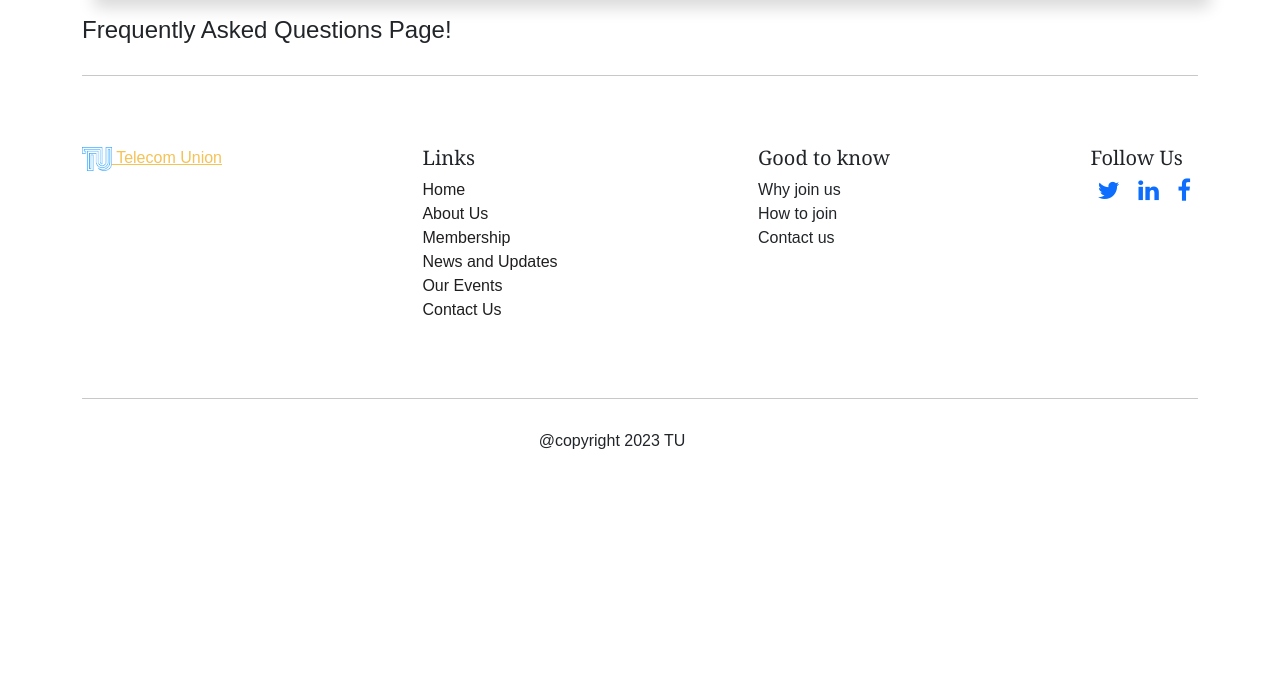
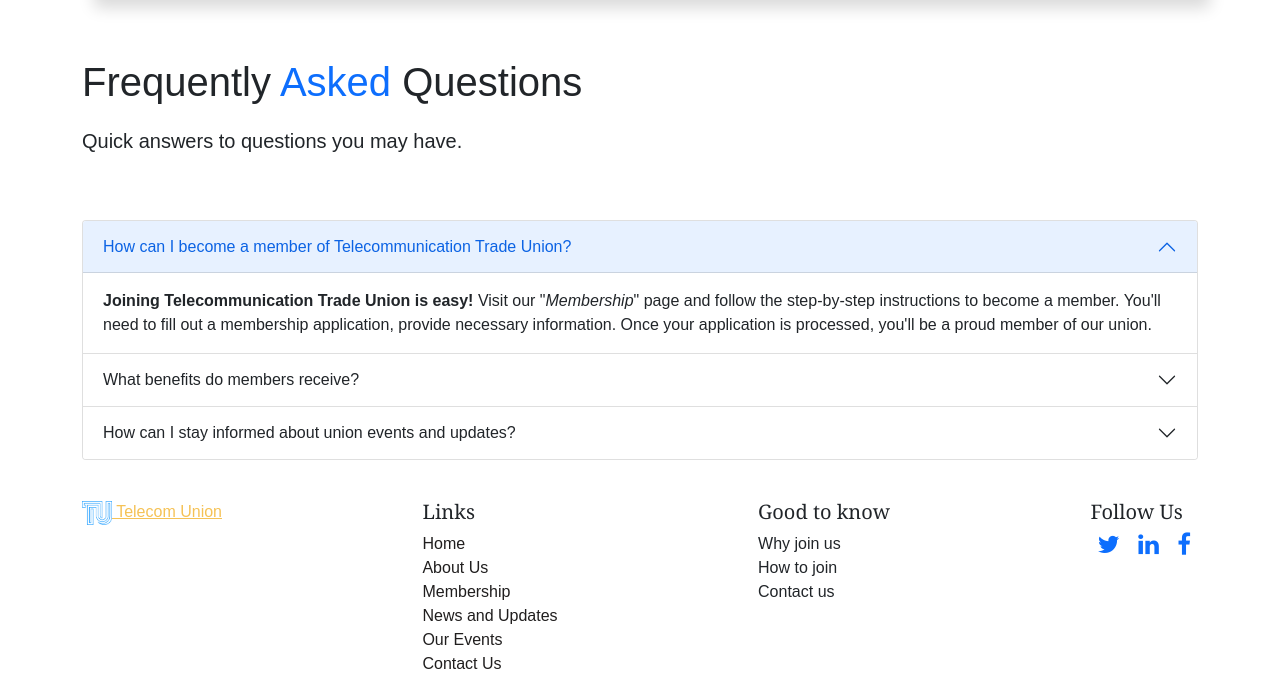
Before and after one commit to Re1gns/Portfollio-ALX, a Django app: page /faqs/ in a window 1280 px wide; the page is wider, and only the part inside the window is pictured. Shown: the part 56-756 px from the top of that part. Before the commit the page ends 505 px from the top of that part, so only its background shows below. Run offline with Django 4.2, Linux system fonts and the light colour scheme.

Commit message:
Update faqs.html

```diff
--- a/telecom_union/templates/blog/faqs.html
+++ b/telecom_union/templates/blog/faqs.html
@@ -10,9 +10,48 @@
     <title>FAQs</title>
 </head>
 <body>
+    <h1 style="margin-top: 90px; margin-bottom: 20px;">Frequently <span style="color:#0d6efd">Asked</span> Questions</h1>
+    <p class="lead">Quick answers to questions you may have.</p>
     <br></br>
-    <h4>Frequently Asked Questions Page!</h4>
-    <hr>
+
+    <div class="accordion" id="accordionExample">
+        <div class="accordion-item">
+          <h2 class="accordion-header" id="headingOne">
+            <button class="accordion-button" type="button" data-bs-toggle="collapse" data-bs-target="#collapseOne" aria-expanded="true" aria-controls="collapseOne">
+                How can I become a member of Telecommunication Trade Union?
+            </button>
+          </h2>
+          <div id="collapseOne" class="accordion-collapse collapse show" aria-labelledby="headingOne" data-bs-parent="#accordionExample">
+            <div class="accordion-body">
+                <strong>Joining Telecommunication Trade Union is easy!</strong> Visit our "<i>Membership</i>" page and follow the step-by-step instructions to become a member. You'll need to fill out a membership application, provide necessary information. Once your application is processed, you'll be a proud member of our union.
+            </div>
+          </div>
+        </div>
+        <div class="accordion-item">
+          <h2 class="accordion-header" id="headingTwo">
+            <button class="accordion-button collapsed" type="button" data-bs-toggle="collapse" data-bs-target="#collapseTwo" aria-expanded="false" aria-controls="collapseTwo">
+                What benefits do members receive?
+            </button>
+          </h2>
+          <div id="collapseTwo" class="accordion-collapse collapse" aria-labelledby="headingTwo" data-bs-parent="#accordionExample">
+            <div class="accordion-body">
+              <strong>As a member of Telecommunication Trade Union</strong>, you enjoy numerous benefits, including access to exclusive events, workshops, and training programs. You also have a voice in shaping our organization's policies and can participate in important decisions. Additionally, members receive regular updates on industry news and labor developments.
+            </div>
+          </div>
+        </div>
+        <div class="accordion-item">
+          <h2 class="accordion-header" id="headingThree">
+            <button class="accordion-button collapsed" type="button" data-bs-toggle="collapse" data-bs-target="#collapseThree" aria-expanded="false" aria-controls="collapseThree">
+                How can I stay informed about union events and updates?
+            </button>
+          </h2>
+          <div id="collapseThree" class="accordion-collapse collapse" aria-labelledby="headingThree" data-bs-parent="#accordionExample">
+            <div class="accordion-body">
+              <strong>We make it easy for our members to stay informed.</strong> Visit our "<i>News and Updates</i>" page regularly to find the latest information about union events, news, and announcements. You can also subscribe to our newsletter to receive email notifications about upcoming events, meetings, and important updates directly in your inbox.
+            </div>
+          </div>
+        </div>
+      </div>
 </body>
 </html>
 
```
